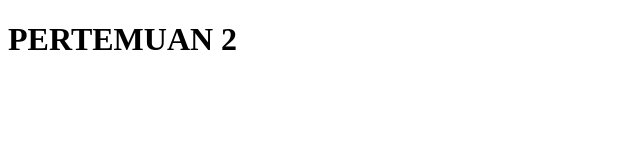
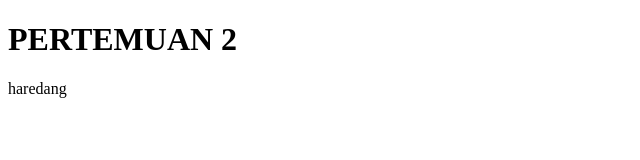
Before and after one commit to ragilpasaribu/pertemuan2, a plain HTML site: page index.html in a window 1280 px wide. Shown: the full height of the page, 0-640 px from the left. Drawn offline with Linux system fonts and the light colour scheme.

Commit message:
Update index.html

```diff
--- a/index.html
+++ b/index.html
@@ -7,5 +7,8 @@
   </head>
   <body>
     <h1>PERTEMUAN 2</h1>
+    <p>
+      haredang
+    </p>
   </body>
 </html>
```
